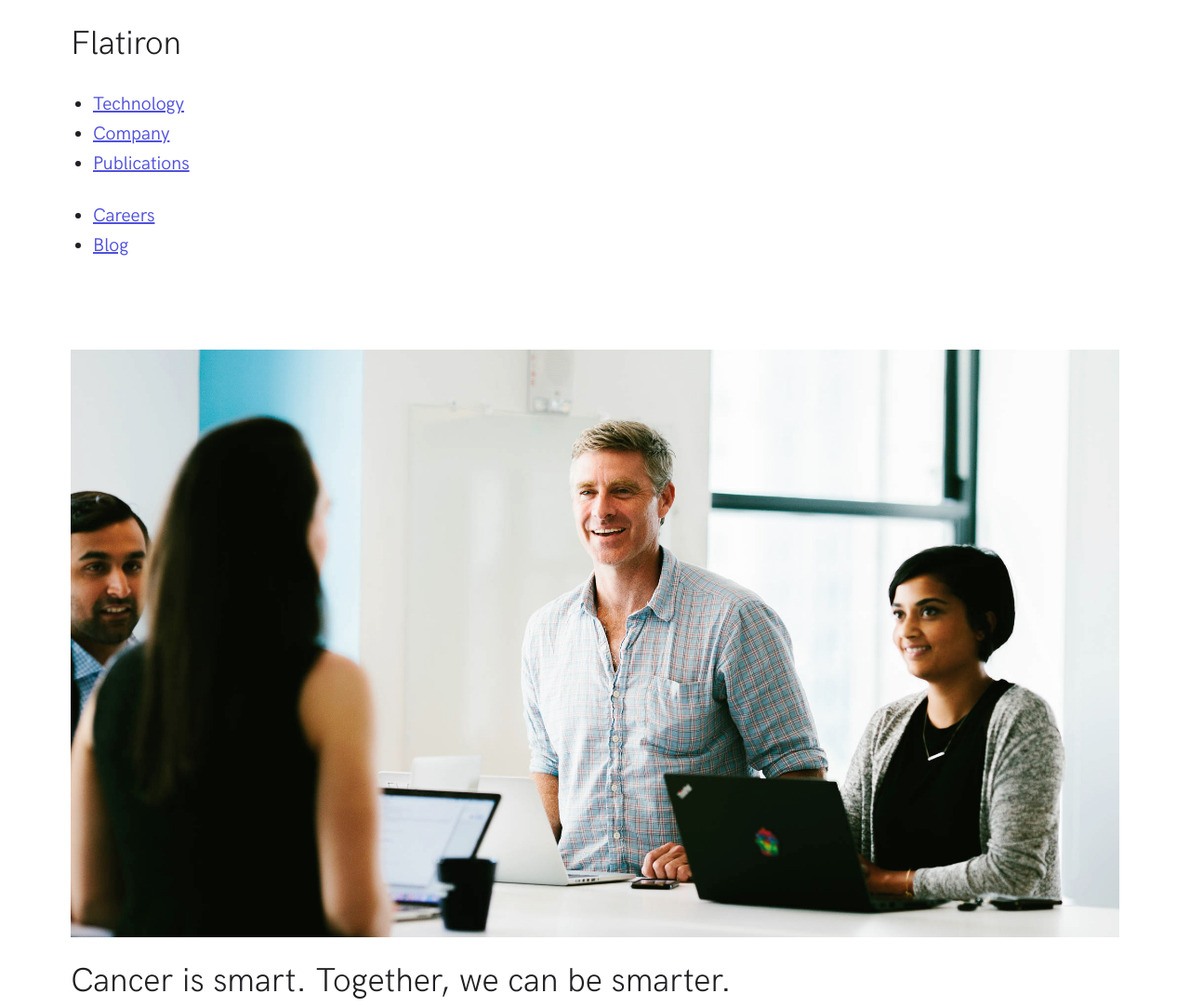
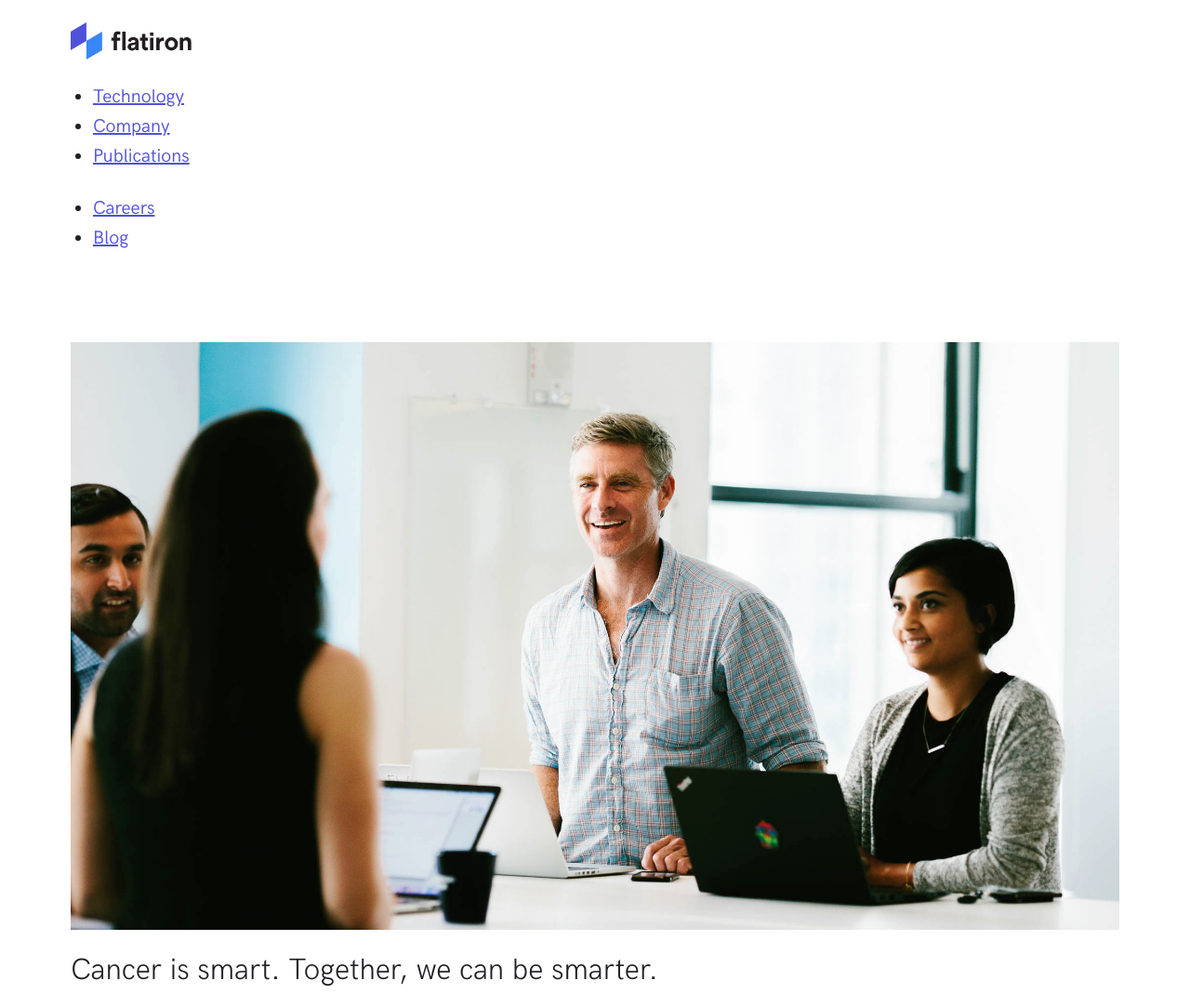
Before and after one commit to mct-ui/responsive-design-DeMeulemeesterMilan, a plain HTML site: page index.html in a window 1280 px wide. Shown: the top 1083 px of the page at 93% size. Drawn offline with Linux system fonts and the light colour scheme; files whose address does not match are found by name.

Commit message:
Added logo

```diff
--- a/css/screen.css
+++ b/css/screen.css
@@ -349,6 +349,26 @@ a:focus {
   #COMPONENTS
 \*------------------------------------*/
 
+/*
+    Component: Logo
+    ---
+    Website main logo
+*/
+
+.c-logo {
+  height: 32px;
+}
+
+.c-logo__symbol {
+  height: 100%;
+}
+
+@media (min-width: 768px) {
+  .c-logo {
+    height: 40px;
+  }
+}
+
 /*------------------------------------*\
   #UTILITIES
 \*------------------------------------*/
--- a/index.html
+++ b/index.html
@@ -18,8 +18,15 @@
 <body>
     <header class="o-row">
         <div class="o-container">
-            <h1>
-                Flatiron
+            <h1 class="c-logo">
+                <svg class="c-logo__symbol" xmlns="http://www.w3.org/2000/svg" viewBox="0 0 130 40">
+                    <title>Flatiron</title>
+                    <path fill="#3887f7" d="M15.659,19.25v20l16.929-10v-20Z" transform="translate(1.27 0.75)" />
+                    <path fill="#5051db" d="M16.929,0,0,10V30L16.929,20Z" />
+                    <path fill="#231f20"
+                        d="M57.537,13.551a7.061,7.061,0,1,1,14.119,0,7.061,7.061,0,1,1-14.119,0Zm3.64,0c0,2.532,1.641,3.853,3.42,3.853s3.42-1.294,3.42-3.853S66.375,9.7,64.6,9.7,61.177,10.992,61.177,13.551ZM17.441,16.634c0-2.422,1.778-3.771,4.023-4.1l3.31-.5c.766-.109,1.012-.495,1.012-.962,0-.964-.738-1.762-2.27-1.762A2.394,2.394,0,0,0,20.973,11.3l-3.23-.689c.326-2.058,2.256-4.24,5.747-4.24,4.268,0,5.854,2.422,5.854,5.146v6.659a15.308,15.308,0,0,0,.165,2.147H26.169a9.242,9.242,0,0,1-.137-1.624,4.49,4.49,0,0,1-3.967,2.009C19.193,20.706,17.441,18.752,17.441,16.634Zm5.308-1.927a1.706,1.706,0,0,0-1.67,1.706,1.584,1.584,0,0,0,1.751,1.569c1.533,0,2.956-.743,2.956-3.137v-.606Zm10.2,1.623v-6.3h-2.2V6.781h2.2V2.735h3.611V6.781h2.709v3.247H36.565V15.7c0,1.184.547,1.569,1.588,1.569a5.26,5.26,0,0,0,1.12-.109v3.027a5.976,5.976,0,0,1-2.264.33A4.067,4.067,0,0,1,32.954,16.33Zm49.288,3.991v-7.9c0-1.514-.74-2.7-2.491-2.7a2.544,2.544,0,0,0-2.516,2.808v7.788h-3.64V6.781h3.529V8.459A4.469,4.469,0,0,1,81.01,6.422c3.338,0,4.87,2.395,4.87,5.367v8.532Zm-33.967,0V6.781H51.8V8.72a4.026,4.026,0,0,1,3.519-2.05c.3,0,.887.029,1.161.056v3.687A5.451,5.451,0,0,0,55.39,10.3c-1.86,0-3.475.908-3.475,3.824v6.193Zm-6.7,0V6.781h3.638V20.321Zm-29.866,0v-20h3.64v20Zm-9.271,0V10.036H0V6.788H2.435V4.182A4.061,4.061,0,0,1,6.61,0a9.549,9.549,0,0,1,3,.424V3.451a9.55,9.55,0,0,0-1.978-.2c-1.039,0-1.586.386-1.586,1.569V6.788h3.43v3.248H6.048V20.321ZM41.572,4.773V1.3h3.638V4.773Z"
+                        transform="translate(43.8 9.679)" />
+                </svg>
             </h1>
             <nav>
                 <ul>
@@ -41,11 +48,11 @@
             <figure>
                 <img src="img/jpg/intro-img.jpg" alt="Dr. James Hamrick & Sarika Vora in their weekly team stand-up">
             </figure>
-            <h1>
+            <h2>
                 Cancer is smart.
                 Together, we can
                 be smarter.
-            </h1>
+            </h2>
             <p>
                 Accelerating the fight against cancer requires the entire industry to work together. Our products
                 connect community oncologists, academics, hospitals, life science researchers and regulators on a shared
```
